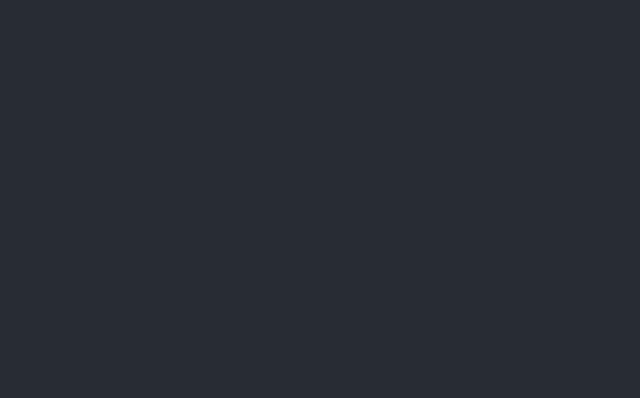
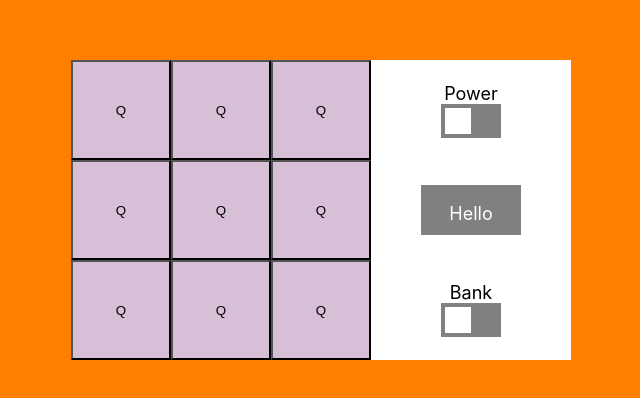
Before and after one commit to AtticusFinchIPH/Drum-machine, a React (Create React App) app: page / in a window 1280 px wide. Shown: the part 190-588 px from the top of the page, without its empty margins (319-959 px from the left). Built offline with nearby package versions, Linux system fonts and the light colour scheme.

Commit message:
Assign template to react

```diff
--- a/src/App.css
+++ b/src/App.css
@@ -1,38 +1,94 @@
-.App {
+html{
+  font-size: 62.5%;
+  background-color: #ff8000;
+  display: flex;
+  flex-direction: row;
+  justify-content: center;
+  align-items: center;
+  height: 100vh;
+}
+.drum-machine{
+  background-color: #ffffff;
+  display: flex;
+  flex-direction: row;
+}
+#drum-pad{
+  display: grid;
+  grid-template-columns: 1fr 1fr 1fr;
+  grid-template-rows: 1fr 1fr 1fr;
+}
+.drum-button{
+  background-color: thistle;
+  width: 10rem;
+  height: 10rem;
+}
+#actions{
+  display: flex;
+  flex-direction: column;
+  justify-content: space-around;
+  align-items: center;
+  width: 20rem;
+}
+.button-section{
+  display: flex;
+  font-size: 18px;
+  flex-direction: column;
+  justify-content: space-between;
+  align-items: center;
+}
+#display{
+  background-color: #808080;
+  color: #ffffff;
+  width: 10rem;
+  height: 5rem;
   text-align: center;
+  font-size: 18px;
+}
+/* Switch button */
+.switch {
+  position: relative;
+  display: inline-block;
+  width: 60px;
+  height: 34px;
+}
+/* Hide default HTML checkbox */
+.switch input {
+  opacity: 0;
+  width: 0;
+  height: 0;
+}
+/* The slider */
+.slider {
+  position: absolute;
+  cursor: pointer;
+  top: 0;
+  left: 0;
+  right: 0;
+  bottom: 0;
+  background-color: #808080;
+  -webkit-transition: .4s;
+  transition: .4s;
+}
+.slider:before {
+  position: absolute;
+  content: "";
+  height: 26px;
+  width: 26px;
+  left: 4px;
+  bottom: 4px;
+  background-color: white;
+  -webkit-transition: .4s;
+  transition: .4s;
+}
+input:checked + .slider {
+  background-color: #2196F3;
 }
 
-.App-logo {
-  height: 40vmin;
-  pointer-events: none;
+input:focus + .slider {
+  box-shadow: 0 0 1px #2196F3;
 }
-
-@media (prefers-reduced-motion: no-preference) {
-  .App-logo {
-    animation: App-logo-spin infinite 20s linear;
-  }
+input:checked + .slider:before {
+  -webkit-transform: translateX(26px);
+  -ms-transform: translateX(26px);
+  transform: translateX(26px);
 }
-
-.App-header {
-  background-color: #282c34;
-  min-height: 100vh;
-  display: flex;
-  flex-direction: column;
-  align-items: center;
-  justify-content: center;
-  font-size: calc(10px + 2vmin);
-  color: white;
-}
-
-.App-link {
-  color: #61dafb;
-}
-
-@keyframes App-logo-spin {
-  from {
-    transform: rotate(0deg);
-  }
-  to {
-    transform: rotate(360deg);
-  }
-}
--- a/src/App.js
+++ b/src/App.js
@@ -4,11 +4,9 @@ import DrumMachine from './DrumMachine';
 
 function App() {
   return (
-    <div className="App">
-      <header className="App-header">
-        <DrumMachine />
-      </header>
-    </div>
+    <main className="App">
+      <DrumMachine />
+    </main>
   );
 }
 
--- a/src/DrumMachine.js
+++ b/src/DrumMachine.js
@@ -10,8 +10,37 @@ class DrumMachine extends React.Component{
     }
     render(){
         return(
-            <div id='drum-machine'>
-                <div id='display'></div>
+            <div className="drum-machine">
+                <div id='drum-pad'>
+                    <button className="drum-button">Q</button>
+                    <button className="drum-button">Q</button>
+                    <button className="drum-button">Q</button>
+                    <button className="drum-button">Q</button>
+                    <button className="drum-button">Q</button>
+                    <button className="drum-button">Q</button>
+                    <button className="drum-button">Q</button>
+                    <button className="drum-button">Q</button>
+                    <button className="drum-button">Q</button>
+                </div>
+                <div id='actions'>
+                    <div className="button-section">
+                        <label>Power</label>
+                        <label className="switch">
+                            <input type="checkbox"/>
+                            <span className="slider"></span>
+                        </label>
+                    </div>
+                    <div id="display">
+                        <p>Hello</p>
+                    </div>
+                    <div className="button-section">
+                        <label>Bank</label>
+                        <label className="switch">
+                            <input type="checkbox"/>
+                            <span className="slider"></span>
+                        </label>
+                    </div>
+                </div>
             </div>
         )
     }
--- a/template/template.css
+++ b/template/template.css
@@ -34,6 +34,7 @@ html{
     flex-direction: column;
     justify-content: space-between;
     align-items: center;
+    height: 100vh;
 }
 #display{
     background-color: #808080;
@@ -64,7 +65,7 @@ html{
     left: 0;
     right: 0;
     bottom: 0;
-    background-color: #000000;
+    background-color: #808080;
     -webkit-transition: .4s;
     transition: .4s;
 }
```
